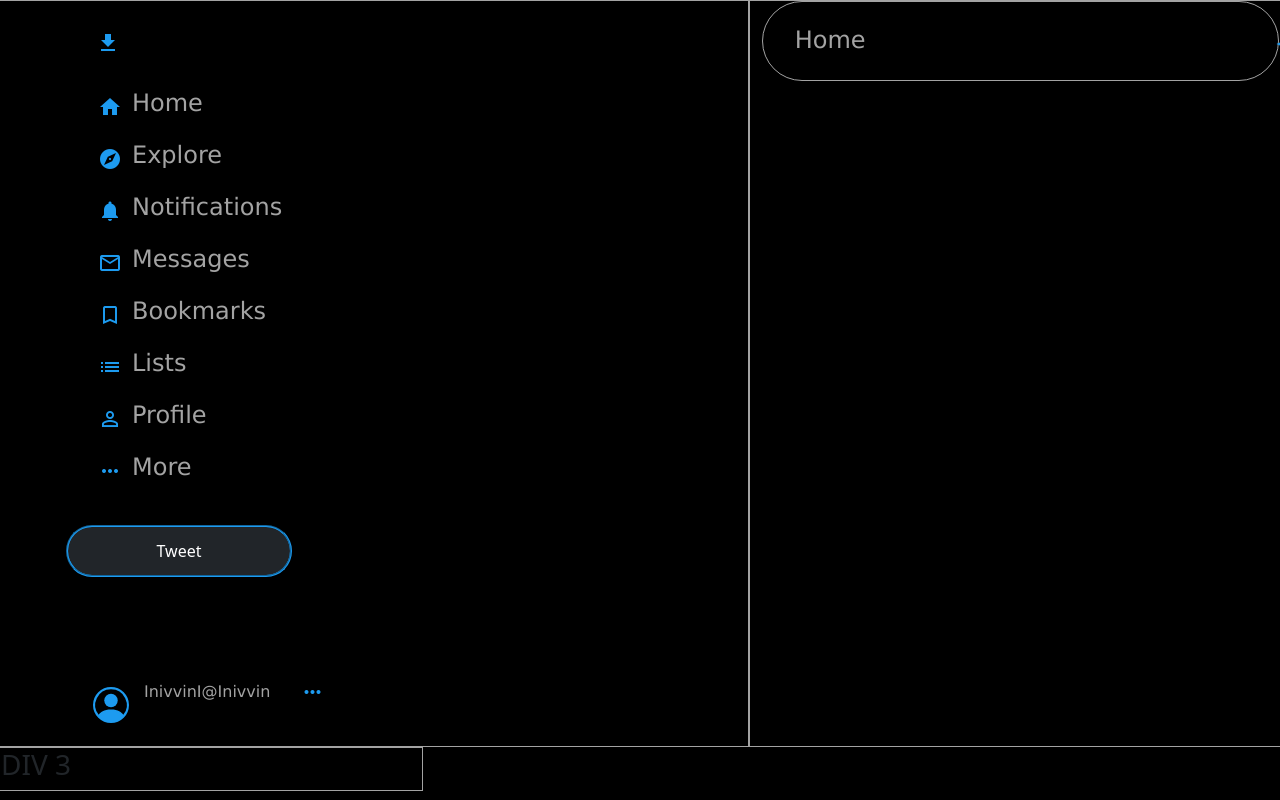
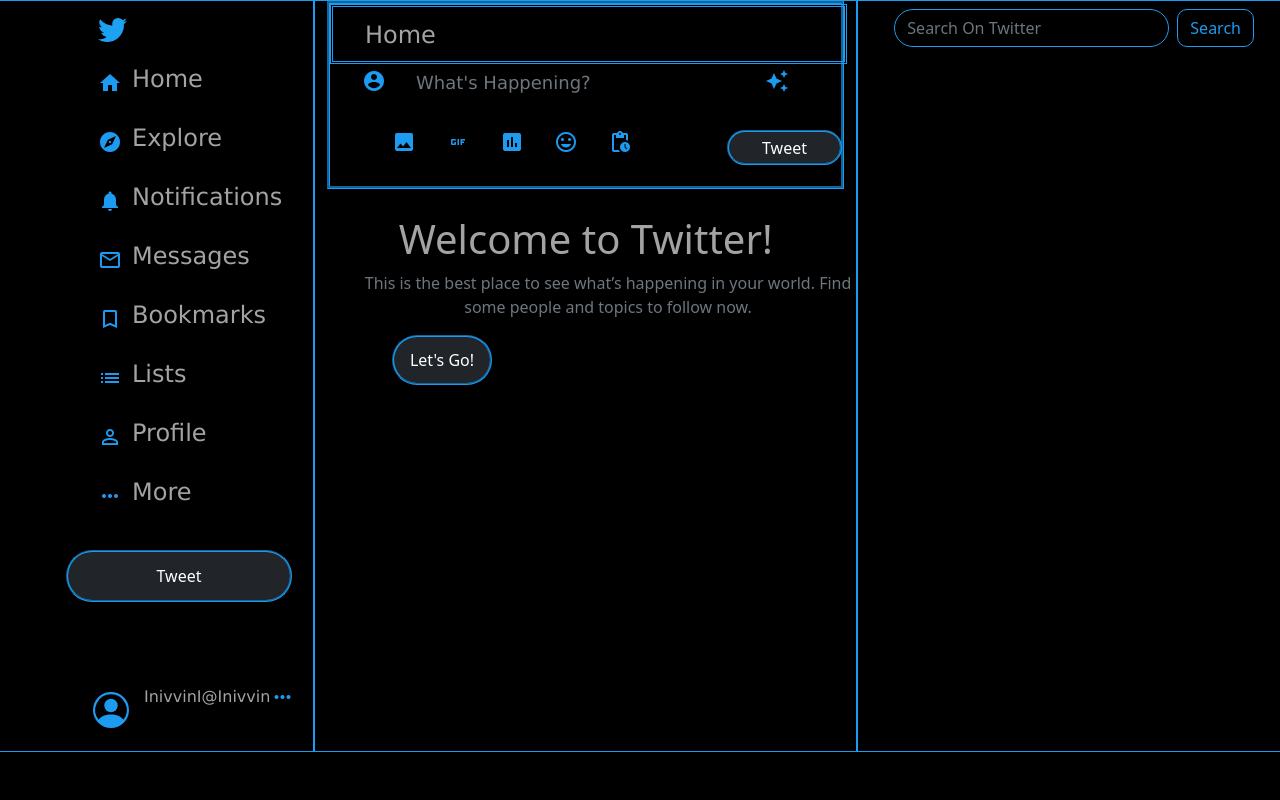
Before and after one commit to Vinicius-E/Twitter_Bootstrap, a plain HTML site: page index.html in a window 1280 px wide. Drawn offline with nearby package versions, Linux system fonts and the light colour scheme.

Commit message:
Tela Principal Concluída

```diff
--- a/index.html
+++ b/index.html
@@ -14,11 +14,15 @@
 
 <body>
     <div class="principal row">
-        <div class="div1 col">
-            <span class="material-icons iconTwitter"> get_app </span>
+        <div class="div1 col-3">
             <ul class="listMenu align-items-center">
                 <li>
-                    <span class="material-icons"> home </span>
+                    <span class="material-icons">
+                        <img src="images/logo.png" class="iconTwitter">
+                    </span>
+                </li>
+                <li>
+                    <span class="material-icons" t> home </span>
                     <p class="pList"> Home </p>
                 </li>
                 <li>
@@ -68,21 +72,66 @@
                     </li>
                 </ul>
             </div>
-
         </div>
-        <div class="div1  col-5">
-            <div class="headerDiv02">
-                <ul class="listMenuDiv02">
+        <div class="div2  col-5">
+            <div class="headerDiv2">
+                <div class="headerDiv2Pt1">
+                    <ul class="listaDiv2">
+                        <li>
+                            <p class="pHome"> Home </p>
+                        </li>
+                        <li>
+                            <span class="material-icons iconLista"> auto_awesome </span>
+                        </li>
+                    </ul>
+                </div>
+                <ul class="listaDiv3">
                     <li>
-                        <p class="pList pHome"> Home </p>
-                        <span class="material-icons starsAwesome"> auto_awesome </span>
+                        <span class="material-icons iconLista23"> account_circle </span>
+                    </li>
+                    <li>
+                        <p class="pHappen"> What's Happening? </p>
+                    </li>
+                </ul>
+                <ul class="listaDiv2Icons">
+                    <li>
+                        <span class="material-icons iconLista2"> image </span>
+                    </li>
+                    <li>
+                        <span class="material-icons iconLista2"> gif </span>
+                    </li>
+                    <li>
+                        <span class=" material-icons"> poll </span>
+                    </li>
+                    <li>
+                        <span class="material-icons"> mood </span>
+                    </li>
+                    <li>
+                        <span class="material-icons"> pending_actions </span>
+                    </li>
+                    <li>
+                        <button class="text-white bg-dark btnTweet"> Tweet </button>
                     </li>
                 </ul>
             </div>
+            <div>
+                <h1 class="welcome"> Welcome to Twitter!</h1>
+                <p class="bestPlace"> This is the best place to see what’s happening in your world.
+                    Find some people and topics to follow now.</p>
+                <button class="text-white bg-dark letsGo"> Let's Go! </button>
+            </div>
         </div>
-        <div class="div1 col-4">
-            <h3> DIV 3 </h3>
+        <div class="div3 col-4">
+            <nav class="navbar searchNav">
+                <div class="container-fluid">
+                  <form class="d-flex">
+                    <input class="form-control me-2 searchC" type="search" placeholder="Search On Twitter" aria-label="Search">
+                    <button class="btn btn-outline-success btnSearch" type="submit">Search</button>
+                  </form>
+                </div>
+              </nav>
         </div>
+    </div>
     </div>
 
     <footer>
--- a/style.css
+++ b/style.css
@@ -3,6 +3,7 @@
     --color2: #1D9BF0;
     --color3: #000000;
     --color4: #121212;
+    --color5: #6E767D;
 }
 
 body{
@@ -32,6 +33,7 @@
 .listMenu li {
     display: flex;
     border-radius: 50px;
+    padding-top: 7px;
 }
 
 .listMenu span {
@@ -60,9 +62,15 @@
 }
 
 .div1{
-    border: var(--color1);
-    border-style: solid;
-    border-width: 1px;
+    border: var(--color2);
+    border-style: groove;
+    border-width: 0.1ch;
+}
+
+.div2{
+    border: var(--color2);
+    border-style: groove;
+    border-width: 0.1ch;
 }
 
 .btnTwitter {
@@ -77,12 +85,7 @@
 
 
 .iconTwitter {
-    padding: 30px 0px 30px 95px;
-}
-
-
-.iconProfile{
-    margin-left: 30px;
+    width:15%;
 }
 
 .material-icons{
@@ -95,7 +98,7 @@
 }
 
 .profileDiv{
-    margin-top: 103px;
+    margin-top: 83px;
     margin-left: 45px;
 
 }
@@ -112,13 +115,122 @@
 }
 
 .pHome{
-    margin-top: 5px;
+    color: var(--color1);
+    font-family: Verdana, Geneva, Tahoma, 'Franklin Gothic Medium', 'Arial Narrow', Arial, sans-serif;
+    font-size: 24px;
 }
 
-.headerDiv02{
-    border: var(--color1);
-    border-style: solid;
+.pHappen{
+    color: var(--color5);
+    font-family: Verdana, Geneva, Tahoma, 'Franklin Gothic Medium', 'Arial Narrow', Arial, sans-serif;
+    font-size: 18px;
+}
+
+.headerDiv2Pt1{
+    width: 40.4%;
+    height: 60px;
+    border: var(--color2);
+    border-style:  double;
+    position: fixed;
+    z-index: 100;
+}
+
+.listaDiv3{
+    list-style-type: none;
+    height: 60px;
+    margin-top: 50px;
+}
+
+.listaDiv3 li{
+    padding-top: 15px;
+    float: left;
+}
+
+.iconLista23{
+    margin-right: 30px;
+}
+
+.listaDiv2{
+    list-style-type: none;
+    margin-top: 10px;
+}
+
+.listaDiv2 li{
+    display: flex;
+    float: left;
+}
+
+.iconLista{
+    margin-left: 400px;
+}
+
+.listaDiv2Icons{
+    list-style-type: none;
+    display: inline-flex;
+}
+
+.listaDiv2Icons li{
+    margin-left: 30px;
+}
+
+.btnTweet {
+        width: 115px;
+        height: 35px;
+        border-radius: 40px;
+        border-color: var(--color2);
+        border-style: groove;
+        margin-left: 65px;
+        margin-bottom: 5px;
+}
+
+.headerDiv2{
+    border: var(--color2);
+    border-style:  groove;
+}
+
+.welcome{
+    margin-top: 5%;
+    text-align: center;
+    color: var(--color1);
+}
+
+.bestPlace{
+    text-align: center;
+    width: 500px;
+    margin-left: 6%;
+    color: var(--color5);
+}
+
+.letsGo{
+    width: 100px;
+    height: 50px;
     border-radius: 40px;
-    border-width: 1px;
-    height: 80px;
+    border-color: var(--color2);
+    border-style: groove;
+    margin-left: 65px;
+    margin-bottom: 5px;
 }
+
+.searchC{
+    background-color: var(--color3);
+    border-radius: 20px;
+    border-color: var(--color2);
+    width: 275px;
+}
+
+.searchNav{
+    position: fixed;
+    z-index: 100;
+}
+
+.btnSearch{
+    border-radius: 10px;
+    border-color: var(--color2);
+    color: var(--color2);
+}
+
+.div3{
+    border: var(--color2);
+    border-style: groove;
+    border-width: 0.1ch;
+}
```
Also changed, not shown: Images/logo.png (added).
